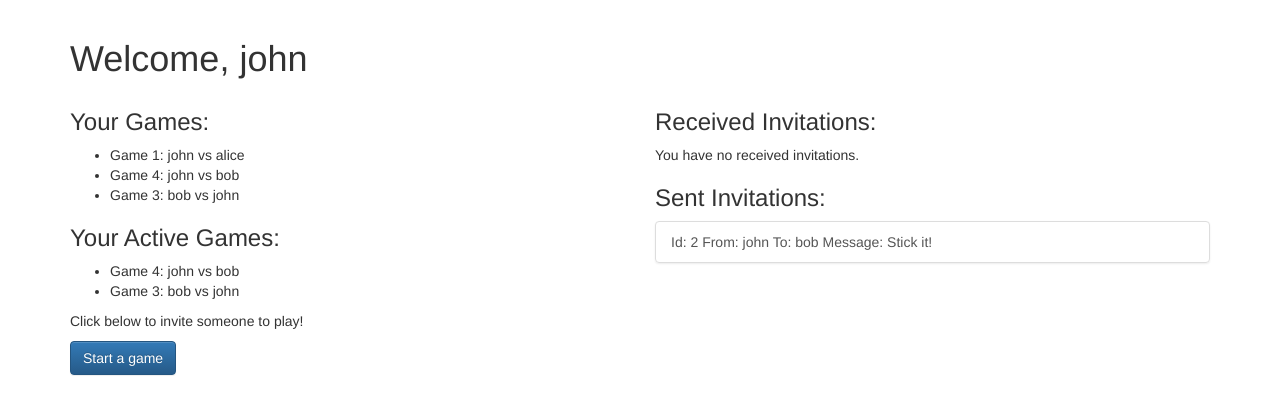
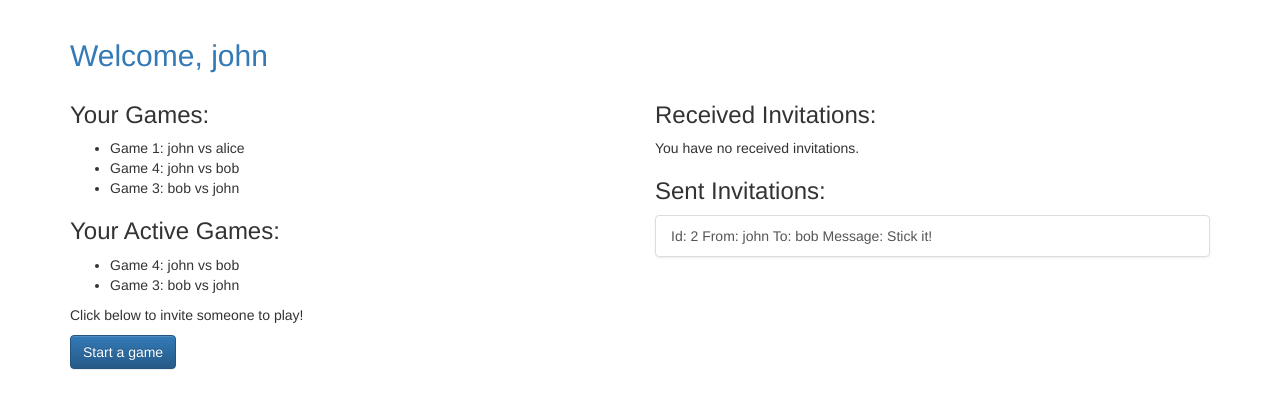
Before and after one commit to tfried2001/psDF_01, a Django app: page /player/home in a window 1280 px wide. Shown: the part 51-466 px from the top of the page. Run offline with Django 3.2, Linux system fonts and the light colour scheme; a user stored in the database is signed in; data comes from the database, SQL or seed files in the repository; some libraries are stand-ins or nearby versions.

Commit message:
M08-L09 Continuation

```diff
--- a/templates/player/home.html
+++ b/templates/player/home.html
@@ -1,7 +1,11 @@
 {% extends "base.html" %}
 
+{% block title %}
+    Home: {{ user.username }}
+{% endblock title %}
+
 {% block content %}
-<h1>Welcome, {{ user.username }}</h1>
+<h2 class="text-primary">Welcome, {{ user.username }}</h2>
 
 <div class="row">
     <div class="col-md-6">
```
